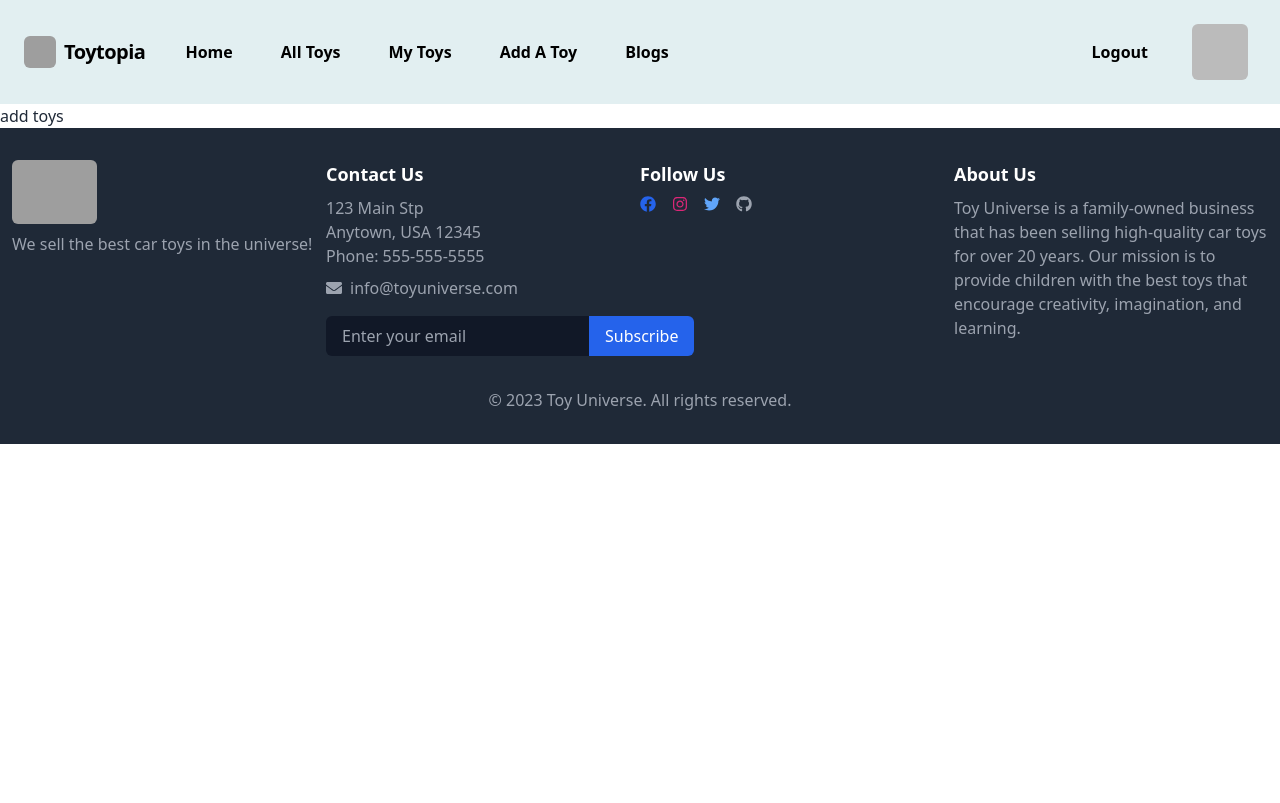
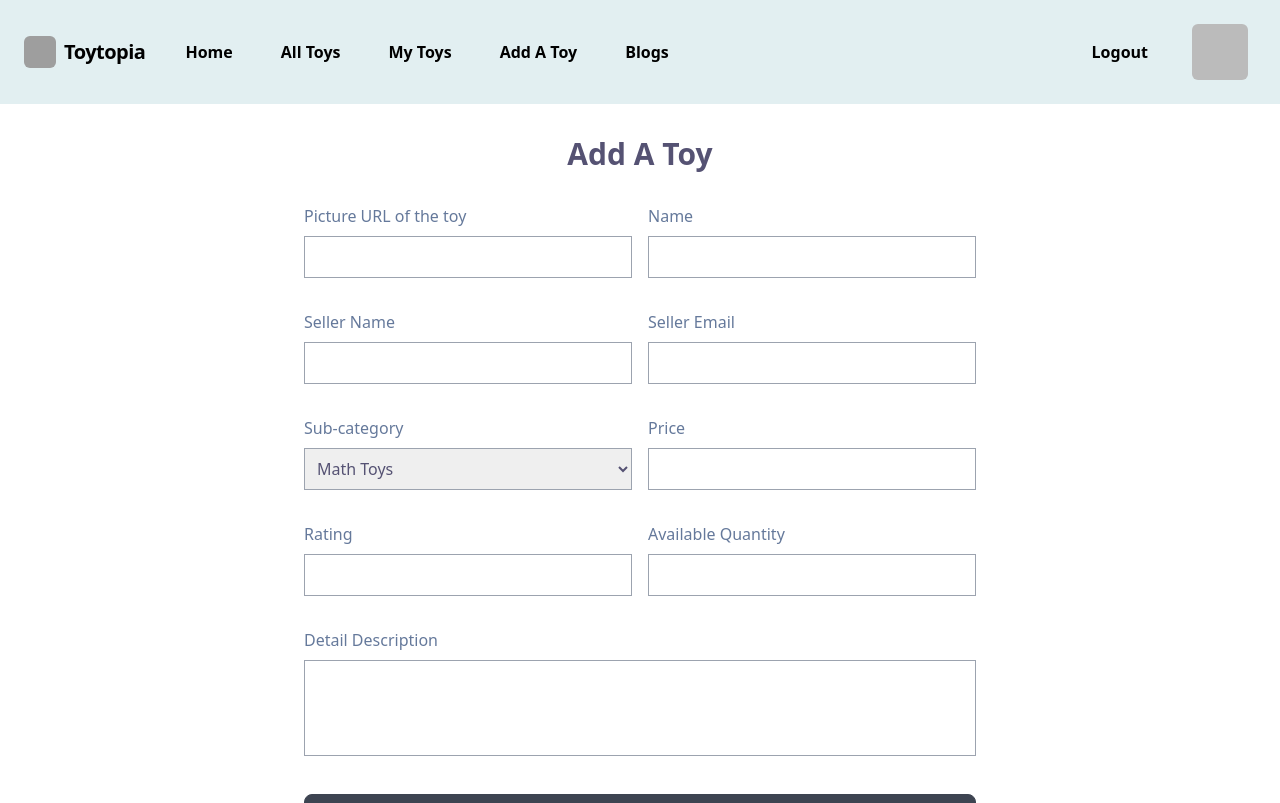
Before and after one commit to Antor-094/Toy-universe, a React (Vite) app: page /addToys in a window 1280 px wide. Shown: the top 803 px of the page. Built offline with nearby package versions, Linux system fonts and the light colour scheme; no server answers; sample sign-in values are in the browser's storage; grey boxes are pictures that could not be loaded.

Commit message:
Add toy Ui added

```diff
--- a/src/Pages/AddToys/AddToys.jsx
+++ b/src/Pages/AddToys/AddToys.jsx
@@ -1,11 +1,63 @@
-// import React from 'react';
+import { useForm } from "react-hook-form";
 
-const AddToys = () => {
-    return (
-        <div>
-            add toys
+const AddToy = () => {
+  const { register, handleSubmit, formState: { errors } } = useForm();
+
+  const onSubmit = (data) => {
+    console.log(data);
+  };
+
+  return (
+    <div className="container mx-auto my-8">
+      <h1 className="text-3xl font-bold text-[#555273] text-center mb-8">Add A Toy</h1>
+      <form onSubmit={handleSubmit(onSubmit)} className="max-w-2xl mx-auto px-2 md:px-0 md:grid gap-4 grid-cols-2">
+        <div className="mb-4">
+          <label htmlFor="image" className="block mb-2 text-[#65799b]">Picture URL of the toy</label>
+          <input type="text" id="image" {...register("image")} className="border border-gray-400 p-2 w-full text-[#555273]" />
         </div>
-    );
+        <div className="mb-4">
+          <label htmlFor="name" className="block mb-2 text-[#65799b]">Name</label>
+          <input type="text" id="name" {...register("name", { required: true })} className="border border-gray-400 p-2 w-full text-[#555273]" />
+          {errors.name && <span className="text-red-500">This field is required</span>}
+        </div>
+        <div className="mb-4">
+          <label htmlFor="seller" className="block mb-2 text-[#65799b]">Seller Name</label>
+          <input type="text" id="seller" {...register("seller")} className="border border-gray-400 p-2 w-full text-[#555273]" />
+        </div>
+        <div className="mb-4">
+          <label htmlFor="sellerEmail" className="block mb-2 text-[#65799b]">Seller Email</label>
+          <input type="email" id="sellerEmail" {...register("seller_email")} className="border border-gray-400 p-2 w-full text-[#555273]" />
+        </div>
+        <div className="mb-4">
+          <label htmlFor="subCategory" className="block mb-2 text-[#65799b]">Sub-category</label>
+          <select id="subCategory" {...register("sub_category")} className="border border-gray-400 p-2 w-full text-[#555273]">
+            <option value="Math Toys">Math Toys</option>
+            <option value="Language Toys">Language Toys</option>
+            <option value="Science Toys">Science Toys</option>
+          </select>
+        </div>
+        <div className="mb-4">
+          <label htmlFor="price" className="block mb-2 text-[#65799b]">Price</label>
+          <input type="number" id="price" {...register("price")} className="border border-gray-400 p-2 w-full text-[#555273]" />
+        </div>
+        <div className="mb-4 ">
+          <label htmlFor="rating" className="block mb-2 text-[#65799b]">Rating</label>
+          <input type="number" id="rating" {...register("rating")} className="border border-gray-400 p-2 w-full text-[#555273]" />
+        </div>
+        <div className="mb-4">
+          <label htmlFor="quantity" className="block mb-2 text-[#65799b]">Available Quantity</label>
+          <input type="number" id="quantity" {...register("quantity")} className="border border-gray-400 p-2 w-full text-[#555273]" />
+        </div>
+        <div className="mb-4 col-span-2">
+          <label htmlFor="description" className="block mb-2 text-[#65799b]">Detail Description</label>
+          <textarea id="description" {...register("description")} className="border border-gray-400 p-2 w-full h-24 resize-none text-[#555273]"></textarea>
+        </div>
+        <div className="col-span-2 text-center">
+          <button type="submit" className="btn font-bold hover:bg-[#65799b] w-full">Add Toy</button>
+        </div>
+      </form>
+    </div>
+  );
 };
 
-export default AddToys;
+export default AddToy;
--- a/src/Routes/Routes.jsx
+++ b/src/Routes/Routes.jsx
@@ -40,11 +40,11 @@
       },
       {
         path: "/myToys",
-        element: <MyToys></MyToys>,
+        element: <PrivateRoute><MyToys></MyToys></PrivateRoute>,
       },
       {
         path: "/addToys",
-        element: <AddToys></AddToys>,
+        element: <PrivateRoute><AddToys></AddToys></PrivateRoute>,
       },
       {
         path: "/toy/:id",
```
